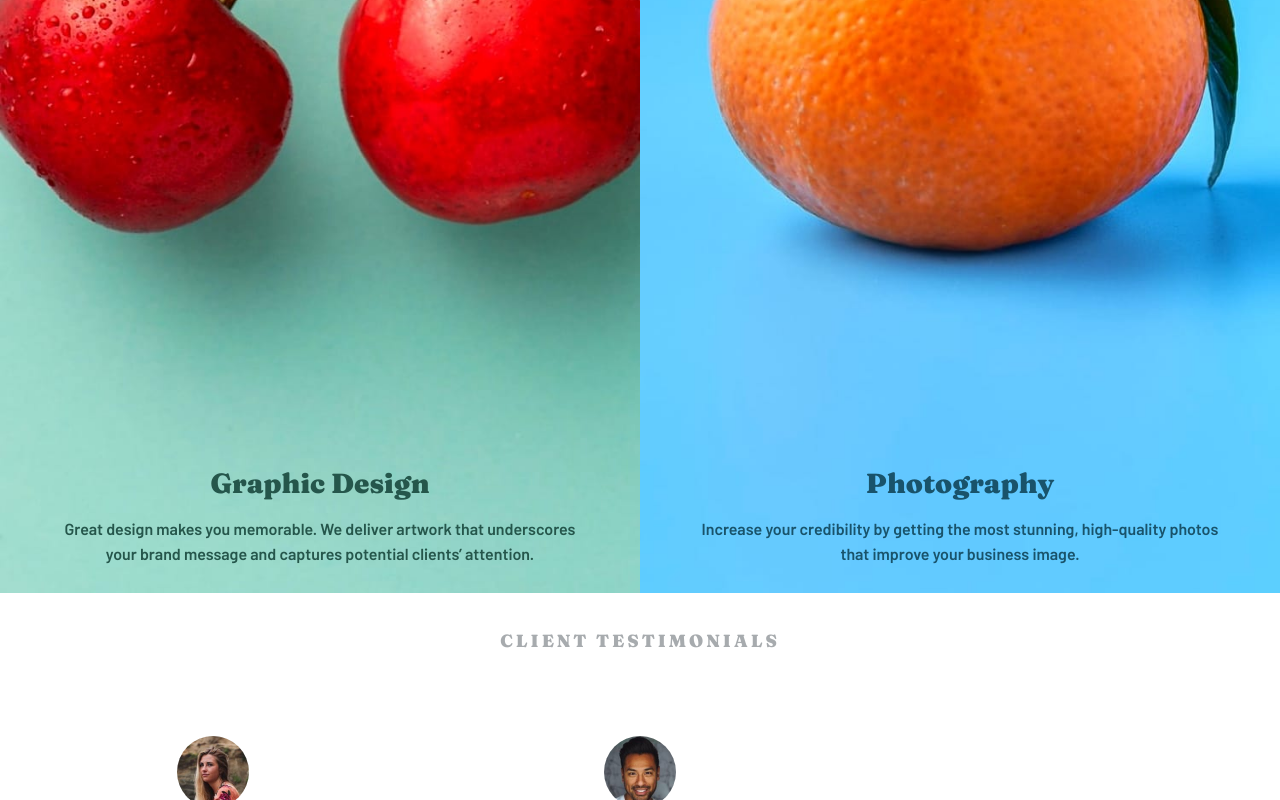
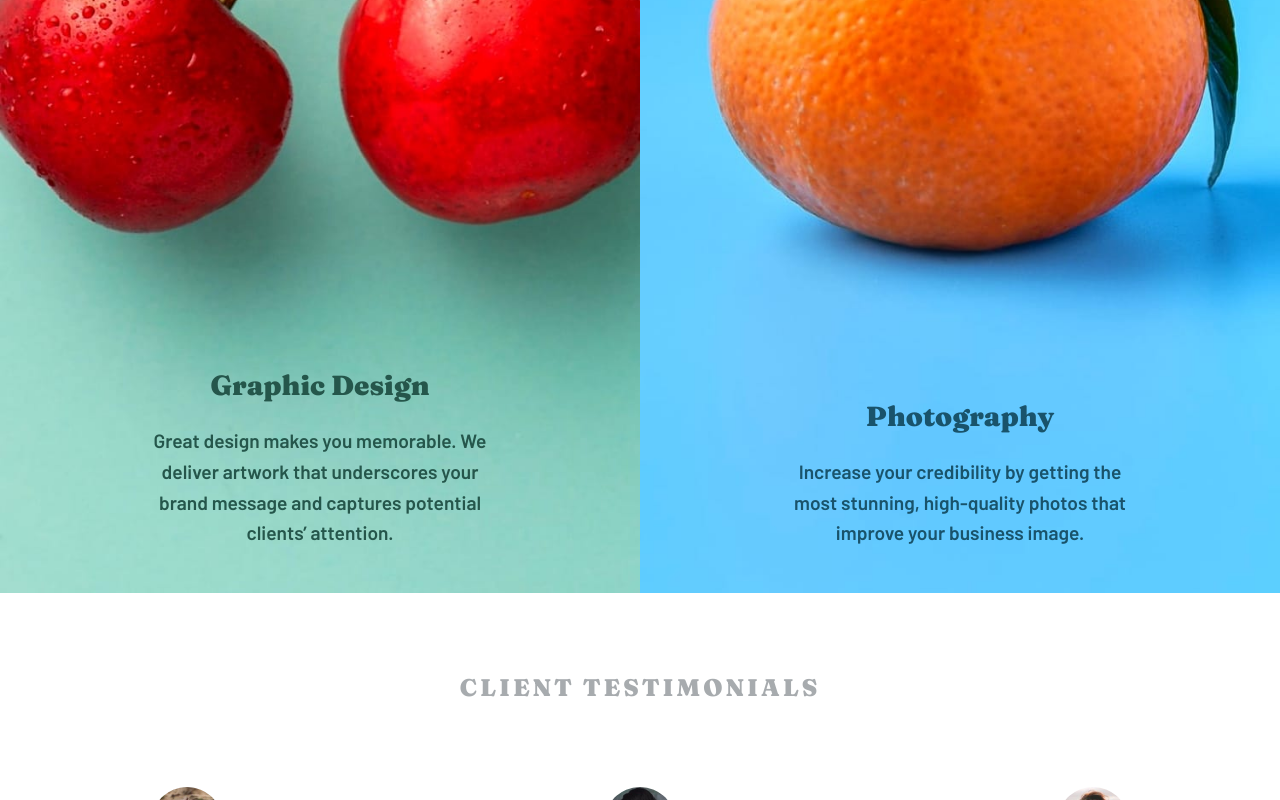
Before and after one commit to m-oniqu3/sunnyside-agency, a plain HTML site: page index.html in a window 1280 px wide. Shown: the part 2000-2800 px from the top of the page. Drawn offline with Linux system fonts and the light colour scheme.

Commit message:
fixed content for destop view

```diff
--- a/index.html
+++ b/index.html
@@ -101,7 +101,7 @@
       <!-- Fourth Section -->
 
       <section class="client">
-        <p class="small">Client testimonials</p>
+        <p class="small" id="title">Client testimonials</p>
         <div class="client-grid">
           <!-- First Testimonial -->
           <div class="testimonials">
@@ -141,7 +141,7 @@
           <div class="testimonials">
             <div class="wrapper">
               <div class="profile">
-                <img src="images/image-emily.jpg" alt="Profile Picture" />
+                <img src="images/image-jennie.jpg" alt="Profile Picture" />
               </div>
 
               <p class="info">
--- a/media.css
+++ b/media.css
@@ -83,13 +83,59 @@
     background-size: cover;
     height: 100vh;
   }
+
+  .inner-grid .content .wrapper {
+    width: 55%;
+    margin: 0 auto;
+  }
+
+  .inner-grid p.heading {
+    text-align: left;
+    font-size: 2.5rem;
+    margin: 0;
+  }
+
+  .inner-grid p.info {
+    text-align: left;
+    font-size: 1.5rem;
+    margin: 1.5rem 0;
+  }
+
+  .inner-grid p.small {
+    text-align: left;
+    font-size: 1.2rem;
+    margin: 1rem 0;
+  }
+
   #third #picture-1,
   #third #picture-2 {
     height: 90vh;
   }
 
+  #picture-1 .content,
+  #picture-2 .content {
+    position: absolute;
+    bottom: 20px;
+  }
+
+  #picture-1 .content p.info,
+  #picture-2 .content p.info {
+    font-size: 1.2rem;
+    text-align: center;
+  }
+
   .client-grid {
     display: grid;
     grid-template-columns: repeat(3, 1fr);
+    grid-gap: 5rem;
+  }
+
+  .client-grid :nth-child(3) {
+    grid-column: 3;
+  }
+
+  .client #title {
+    font-size: 1.5rem;
+    margin-top: 5rem;
   }
 }
```
